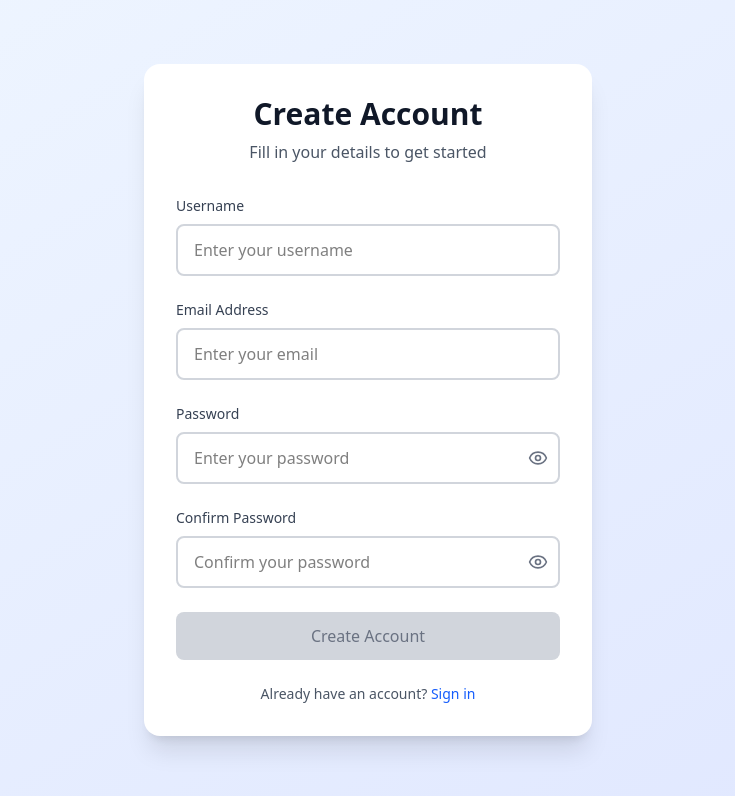
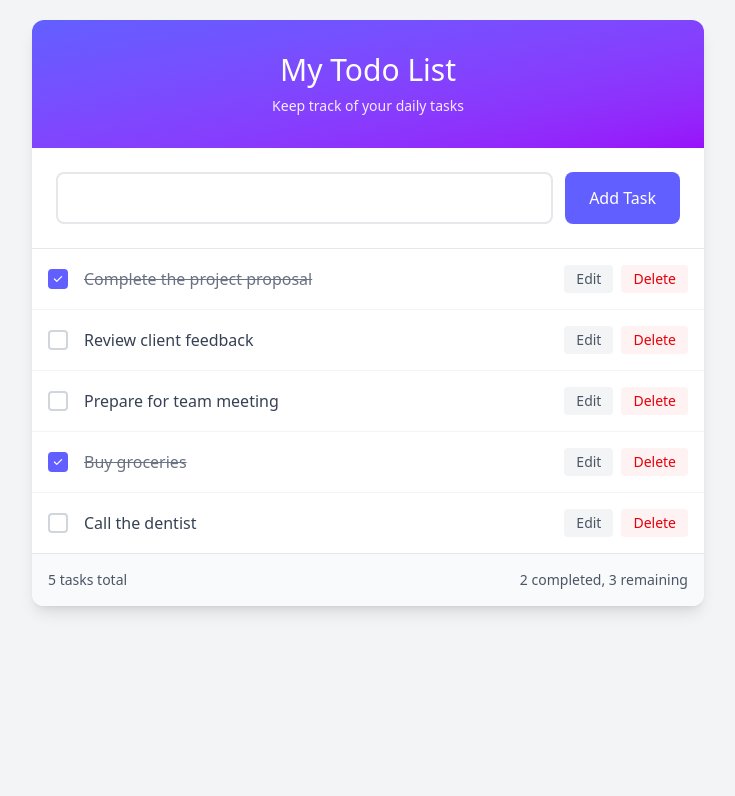
Before and after one commit to Developerr18/React-practice, a React (Vite) app in the folder best-practices/: page / in a window 1280 px wide. Shown: the top 796 px of the page, without its empty margins (272-1007 px from the left). Built offline with nearby package versions, Linux system fonts and the light colour scheme.

Commit message:
initial todo code

```diff
--- a/best-practices/src/App.jsx
+++ b/best-practices/src/App.jsx
@@ -1,6 +1,7 @@
 import "./App.css";
-import FormValidation from "./controlled-form/MyClaudeForm";
+// import FormValidation from "./controlled-form/MyClaudeForm";
+import TodoApp from "./todo/TodoClaude";
 
 export default function App() {
-    return <FormValidation />;
+    return <TodoApp />;
 }
--- /dev/null
+++ b/best-practices/src/todo/TodoClaude.jsx
@@ -0,0 +1,142 @@
+export default function TodoApp() {
+    return (
+        <div className="min-h-screen bg-gray-100 p-5">
+            <div className="max-w-2xl mx-auto bg-white rounded-xl shadow-lg overflow-hidden">
+                {/* Header */}
+                <div className="bg-gradient-to-br from-indigo-500 to-purple-600 text-white p-8 text-center">
+                    <h1 className="text-3xl font-light mb-2">My Todo List</h1>
+                    <p className="opacity-90 text-sm">
+                        Keep track of your daily tasks
+                    </p>
+                </div>
+
+                {/* Add Todo Section */}
+                <div className="p-6 border-b border-gray-200">
+                    <div className="flex gap-3">
+                        <input
+                            type="text"
+                            className="flex-1 px-4 py-3 border-2 border-gray-200 rounded-lg text-base outline-none focus:border-indigo-500 transition-colors"
+                            placeholder="What needs to be done?"
+                        />
+                        <button className="px-6 py-3 bg-indigo-500 text-white rounded-lg text-base hover:bg-indigo-600 transition-colors">
+                            Add Task
+                        </button>
+                    </div>
+                </div>
+
+                {/* Todo List */}
+                <div className="divide-y divide-gray-100">
+                    {/* Completed Todo Item */}
+                    <div className="flex items-center p-4 hover:bg-gray-50 transition-colors">
+                        <div className="w-5 h-5 bg-indigo-500 rounded border-2 border-indigo-500 mr-4 flex items-center justify-center">
+                            <svg
+                                className="w-3 h-3 text-white"
+                                fill="currentColor"
+                                viewBox="0 0 20 20"
+                            >
+                                <path
+                                    fillRule="evenodd"
+                                    d="M16.707 5.293a1 1 0 010 1.414l-8 8a1 1 0 01-1.414 0l-4-4a1 1 0 011.414-1.414L8 12.586l7.293-7.293a1 1 0 011.414 0z"
+                                    clipRule="evenodd"
+                                />
+                            </svg>
+                        </div>
+                        <div className="flex-1 text-base text-gray-500 line-through">
+                            Complete the project proposal
+                        </div>
+                        <div className="flex gap-2">
+                            <button className="px-3 py-1 bg-gray-100 text-gray-600 rounded text-sm hover:bg-gray-200 transition-colors">
+                                Edit
+                            </button>
+                            <button className="px-3 py-1 bg-red-50 text-red-600 rounded text-sm hover:bg-red-100 transition-colors">
+                                Delete
+                            </button>
+                        </div>
+                    </div>
+
+                    {/* Pending Todo Item */}
+                    <div className="flex items-center p-4 hover:bg-gray-50 transition-colors">
+                        <div className="w-5 h-5 border-2 border-gray-300 rounded mr-4"></div>
+                        <div className="flex-1 text-base text-gray-700">
+                            Review client feedback
+                        </div>
+                        <div className="flex gap-2">
+                            <button className="px-3 py-1 bg-gray-100 text-gray-600 rounded text-sm hover:bg-gray-200 transition-colors">
+                                Edit
+                            </button>
+                            <button className="px-3 py-1 bg-red-50 text-red-600 rounded text-sm hover:bg-red-100 transition-colors">
+                                Delete
+                            </button>
+                        </div>
+                    </div>
+
+                    {/* Another Pending Todo Item */}
+                    <div className="flex items-center p-4 hover:bg-gray-50 transition-colors">
+                        <div className="w-5 h-5 border-2 border-gray-300 rounded mr-4"></div>
+                        <div className="flex-1 text-base text-gray-700">
+                            Prepare for team meeting
+                        </div>
+                        <div className="flex gap-2">
+                            <button className="px-3 py-1 bg-gray-100 text-gray-600 rounded text-sm hover:bg-gray-200 transition-colors">
+                                Edit
+                            </button>
+                            <button className="px-3 py-1 bg-red-50 text-red-600 rounded text-sm hover:bg-red-100 transition-colors">
+                                Delete
+                            </button>
+                        </div>
+                    </div>
+
+                    {/* Another Completed Todo Item */}
+                    <div className="flex items-center p-4 hover:bg-gray-50 transition-colors">
+                        <div className="w-5 h-5 bg-indigo-500 rounded border-2 border-indigo-500 mr-4 flex items-center justify-center">
+                            <svg
+                                className="w-3 h-3 text-white"
+                                fill="currentColor"
+                                viewBox="0 0 20 20"
+                            >
+                                <path
+                                    fillRule="evenodd"
+                                    d="M16.707 5.293a1 1 0 010 1.414l-8 8a1 1 0 01-1.414 0l-4-4a1 1 0 011.414-1.414L8 12.586l7.293-7.293a1 1 0 011.414 0z"
+                                    clipRule="evenodd"
+                                />
+                            </svg>
+                        </div>
+                        <div className="flex-1 text-base text-gray-500 line-through">
+                            Buy groceries
+                        </div>
+                        <div className="flex gap-2">
+                            <button className="px-3 py-1 bg-gray-100 text-gray-600 rounded text-sm hover:bg-gray-200 transition-colors">
+                                Edit
+                            </button>
+                            <button className="px-3 py-1 bg-red-50 text-red-600 rounded text-sm hover:bg-red-100 transition-colors">
+                                Delete
+                            </button>
+                        </div>
+                    </div>
+
+                    {/* Final Pending Todo Item */}
+                    <div className="flex items-center p-4 hover:bg-gray-50 transition-colors">
+                        <div className="w-5 h-5 border-2 border-gray-300 rounded mr-4"></div>
+                        <div className="flex-1 text-base text-gray-700">
+                            Call the dentist
+                        </div>
+                        <div className="flex gap-2">
+                            <button className="px-3 py-1 bg-gray-100 text-gray-600 rounded text-sm hover:bg-gray-200 transition-colors">
+                                Edit
+                            </button>
+                            <button className="px-3 py-1 bg-red-50 text-red-600 rounded text-sm hover:bg-red-100 transition-colors">
+                                Delete
+                            </button>
+                        </div>
+                    </div>
+                </div>
+
+                {/* Stats Footer */}
+                <div className="p-4 bg-gray-50 border-t border-gray-200 flex justify-between text-sm text-gray-600">
+                    <span>5 tasks total</span>
+                    <span>2 completed, 3 remaining</span>
+                </div>
+            </div>
+        </div>
+    );
+}
```
